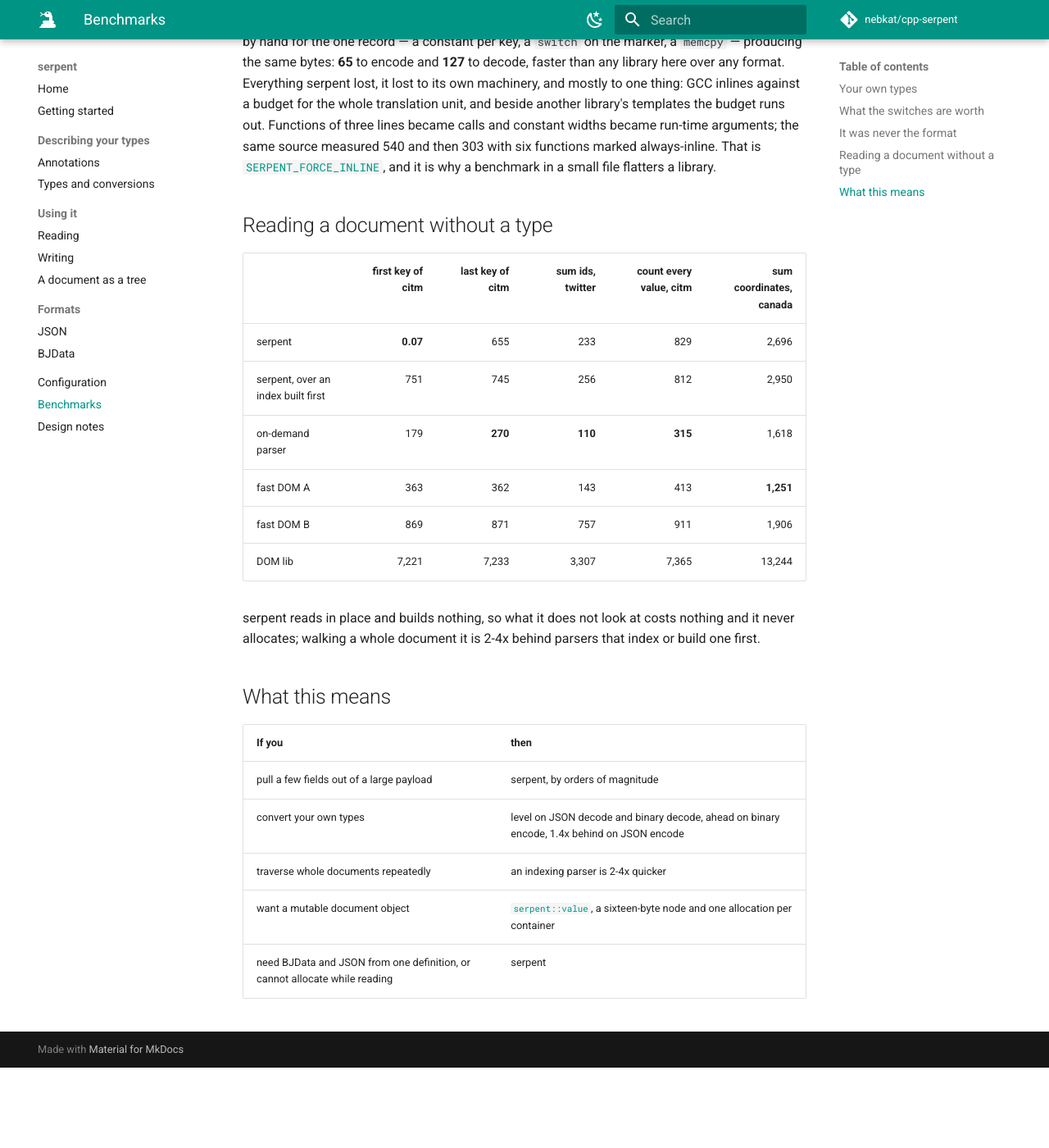
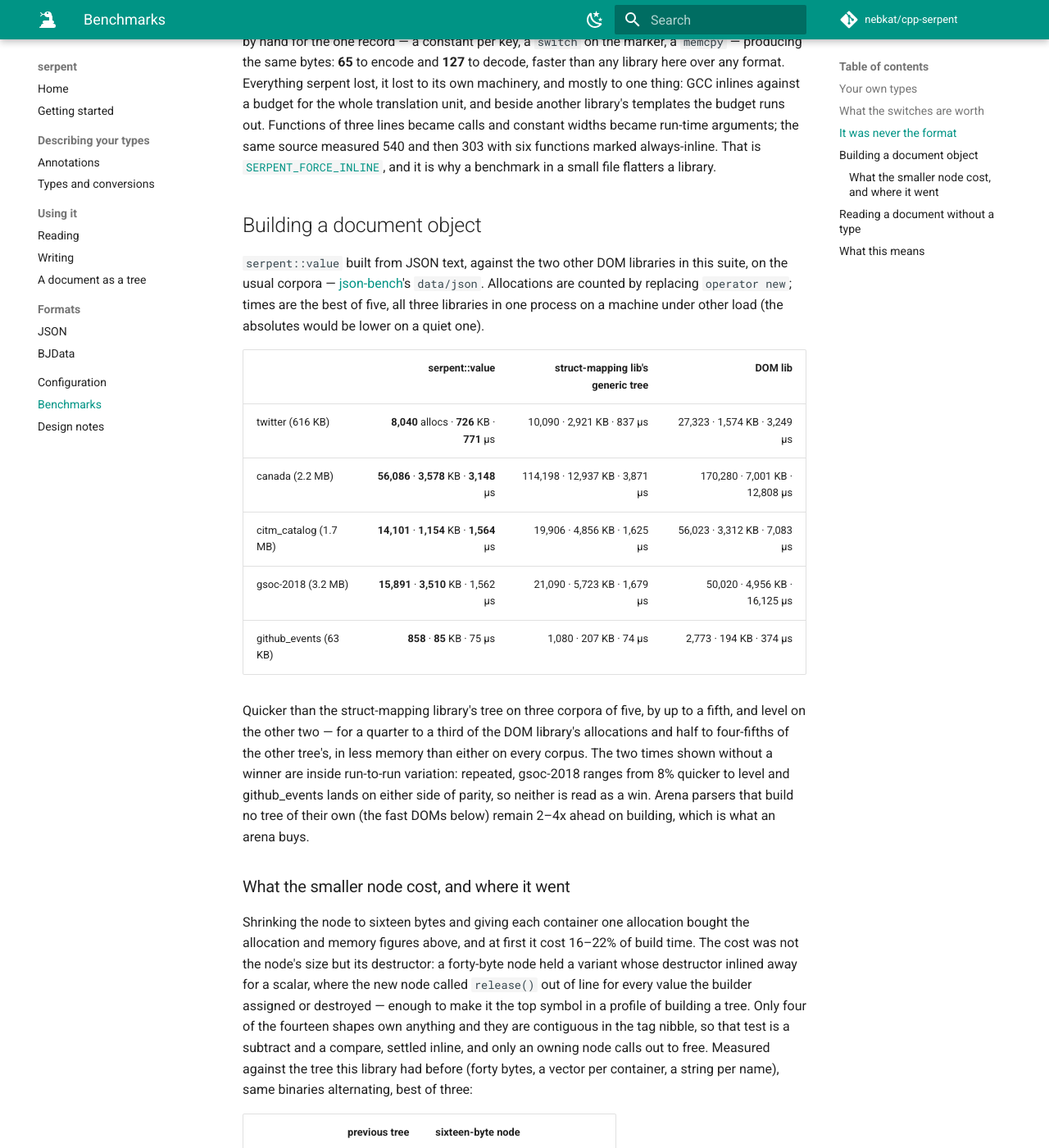
Before and after one commit to nebkat/cpp-serpent, an MkDocs documentation site: the page built from docs/benchmarks.md, in a window 1280 px wide and 1400 px high, scrolled down 2275 px. Shown: the whole window at 82% size. Built offline with MkDocs 1.6.1 and Material for MkDocs 9.7.7, drawn with Linux system fonts in a browser that asks for light colours; comment, search, counter and statistics services are not loaded; before the commit the page ends 3577 px from its top, so only the background shows below that; some of the changed text lies outside the part shown.

Commit message:
docs: Measure building a document object against the other trees

```diff
--- a/docs/benchmarks.md
+++ b/docs/benchmarks.md
@@ -83,6 +83,67 @@ run-time arguments; the same source measured 540 and then 303 with six functions
 always-inline. That is [`SERPENT_FORCE_INLINE`](configuration.md), and it is why a benchmark in a
 small file flatters a library.
 
+## Building a document object
+
+`serpent::value` built from JSON text, against the two other DOM libraries in this suite, on the
+usual corpora — [json-bench](https://github.com/nebkat/json-bench)'s `data/json`. Allocations are
+counted by replacing `operator new`; times are the best of five, all three libraries in one
+process on a machine under other load (the absolutes would be lower on a quiet one).
+
+| | serpent::value | struct-mapping lib's generic tree | DOM lib |
+|---|---:|---:|---:|
+| twitter (616 KB) | **8,040** allocs · **726** KB · **771** µs | 10,090 · 2,921 KB · 837 µs | 27,323 · 1,574 KB · 3,249 µs |
+| canada (2.2 MB) | **56,086** · **3,578** KB · **3,148** µs | 114,198 · 12,937 KB · 3,871 µs | 170,280 · 7,001 KB · 12,808 µs |
+| citm_catalog (1.7 MB) | **14,101** · **1,154** KB · **1,564** µs | 19,906 · 4,856 KB · 1,625 µs | 56,023 · 3,312 KB · 7,083 µs |
+| gsoc-2018 (3.2 MB) | **15,891** · **3,510** KB · 1,562 µs | 21,090 · 5,723 KB · 1,679 µs | 50,020 · 4,956 KB · 16,125 µs |
+| github_events (63 KB) | **858** · **85** KB · 75 µs | 1,080 · 207 KB · 74 µs | 2,773 · 194 KB · 374 µs |
+
+Quicker than the struct-mapping library's tree on three corpora of five, by up to a fifth, and
+level on the other two — for a quarter to a third of the DOM library's allocations and half to
+four-fifths of the other tree's, in less memory than either on every corpus. The two times shown
+without a winner are inside run-to-run variation: repeated, gsoc-2018 ranges from 8% quicker to
+level and github_events lands on either side of parity, so neither is read as a win. Arena
+parsers that build no tree of their own (the fast DOMs below) remain 2–4x ahead on building,
+which is what an arena buys.
+
+### What the smaller node cost, and where it went
+
+Shrinking the node to sixteen bytes and giving each container one allocation bought the
+allocation and memory figures above, and at first it cost 16–22% of build time. The cost was not
+the node's size but its destructor: a forty-byte node held a variant whose destructor inlined
+away for a scalar, where the new node called `release()` out of line for every value the builder
+assigned or destroyed — enough to make it the top symbol in a profile of building a tree. Only
+four of the fourteen shapes own anything and they are contiguous in the tag nibble, so that test
+is a subtract and a compare, settled inline, and only an owning node calls out to free. Measured
+against the tree this library had before (forty bytes, a vector per container, a string per
+name), same binaries alternating, best of three:
+
+| | previous tree | sixteen-byte node | |
+|---|---:|---:|---:|
+| twitter | 702 µs | 698 µs | −1% |
+| canada | 3,326 | 3,071 | **−8%** |
+| citm_catalog | 1,482 | 1,461 | −1% |
+| gsoc-2018 | 1,391 | 1,488 | +7% |
+| github_events | 67 | 70 | +4% |
+
+From 8% quicker to roughly a tenth slower, depending on the corpus and on the run — the two slower corpora move by a few points between repeats — for a third to a half of the memory.
+
+How much of that remains depends on what else is in the translation unit. Measured on its own,
+in a small program that builds nothing but a tree, twitter is 8–10% slower on the new node
+rather than 1% — the same inline-budget effect [described above](#it-was-never-the-format),
+reversed: the old node's scalar destructor is one of the small functions that stops being
+inlined when a budget is tight, so the two converge under pressure and diverge without it. The
+table above is measured beside the other two libraries, which is the comparison the rest of this
+page makes.
+
+What is left on the slower corpora is movement rather than freeing: against the previous tree at
+the same head, `memmove` samples rose 216 against 141 and `free` 140 against 92, while string
+scanning, reading and number parsing are level. That is the builder staging each value in a
+per-depth scratch vector and then moving it into the run — every value moved twice — and
+destroying a scratch vector of pairs per object. Building straight into a run reserved after a
+count pass, or keeping the scratch as `run<>` blocks that become the tree by pointer swap rather
+than by move, would take both out.
+
 ## Reading a document without a type
 
 | | first key of citm | last key of citm | sum ids, twitter | count every value, citm | sum coordinates, canada |
@@ -104,5 +165,5 @@ allocates; walking a whole document it is 2-4x behind parsers that index or buil
 | pull a few fields out of a large payload | serpent, by orders of magnitude |
 | convert your own types | level on JSON decode and binary decode, ahead on binary encode, 1.4x behind on JSON encode |
 | traverse whole documents repeatedly | an indexing parser is 2-4x quicker |
-| want a mutable document object | [`serpent::value`](value.md), a sixteen-byte node and one allocation per container |
+| want a mutable document object | [`serpent::value`](value.md): a sixteen-byte node and one allocation per container - quicker than the other tree on three corpora of five and level on two, in a quarter to a third of the DOM library's allocations and less memory than either |
 | need BJData and JSON from one definition, or cannot allocate while reading | serpent |
```
